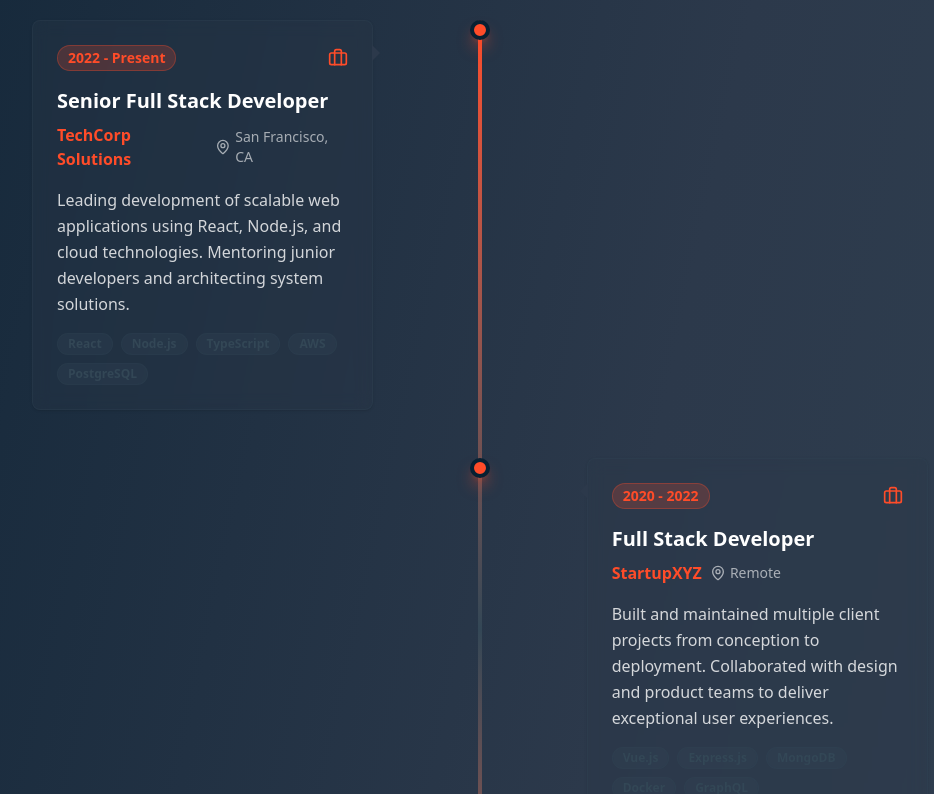
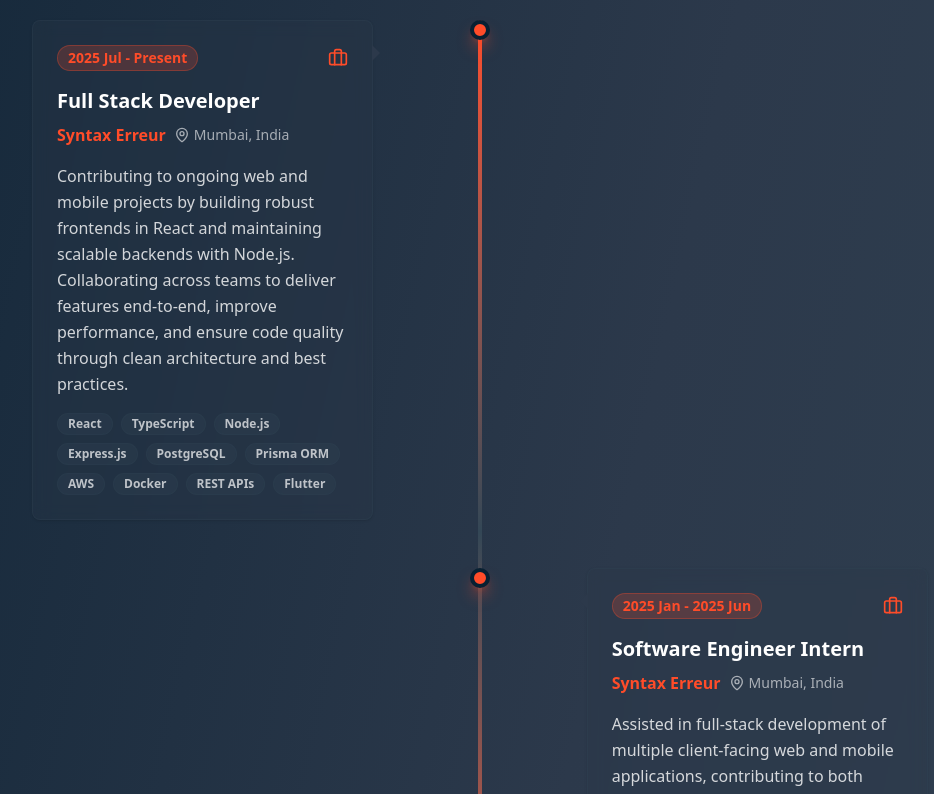
Before and after one commit to FaiqueMZM/devFolio, a React (Vite) app: page / in a window 1280 px wide. Shown: the part 1680-2474 px from the top of the page, without its empty margins (160-1094 px from the left). Built offline with nearby package versions, Linux system fonts and the light colour scheme.

Commit message:
updated experience section

```diff
--- a/src/components/experience-section.tsx
+++ b/src/components/experience-section.tsx
@@ -4,31 +4,43 @@ import { Calendar, MapPin, Briefcase } from "lucide-react";
 
 const experiences = [
   {
-    title: "Senior Full Stack Developer",
-    company: "TechCorp Solutions",
-    location: "San Francisco, CA",
-    period: "2022 - Present",
+    title: "Full Stack Developer",
+    company: "Syntax Erreur",
+    location: "Mumbai, India",
+    period: "2025 Jul - Present",
     description:
-      "Leading development of scalable web applications using React, Node.js, and cloud technologies. Mentoring junior developers and architecting system solutions.",
-    technologies: ["React", "Node.js", "TypeScript", "AWS", "PostgreSQL"],
+      "Contributing to ongoing web and mobile projects by building robust frontends in React and maintaining scalable backends with Node.js. Collaborating across teams to deliver features end-to-end, improve performance, and ensure code quality through clean architecture and best practices.",
+    technologies: [
+      "React",
+      "TypeScript",
+      "Node.js",
+      "Express.js",
+      "PostgreSQL",
+      "Prisma ORM",
+      "AWS",
+      "Docker",
+      "REST APIs",
+      "Flutter",
+    ],
   },
   {
-    title: "Full Stack Developer",
-    company: "StartupXYZ",
-    location: "Remote",
-    period: "2020 - 2022",
+    title: "Software Engineer Intern",
+    company: "Syntax Erreur",
+    location: "Mumbai, India",
+    period: "2025 Jan - 2025 Jun",
     description:
-      "Built and maintained multiple client projects from conception to deployment. Collaborated with design and product teams to deliver exceptional user experiences.",
-    technologies: ["Vue.js", "Express.js", "MongoDB", "Docker", "GraphQL"],
-  },
-  {
-    title: "Frontend Developer",
-    company: "Digital Agency",
-    location: "New York, NY",
-    period: "2019 - 2020",
-    description:
-      "Developed responsive web applications and landing pages. Optimized performance and implemented modern frontend practices.",
-    technologies: ["JavaScript", "React", "SASS", "Webpack", "Jest"],
+      "Assisted in full-stack development of multiple client-facing web and mobile applications, contributing to both frontend and backend features. Worked closely with design and product teams to implement responsive UI components and build REST APIs for real-world use cases.",
+    technologies: [
+      "React",
+      "TypeScript",
+      "Node.js",
+      "Express.js",
+      "PostgreSQL",
+      "Prisma ORM",
+      "AWS",
+      "Docker",
+      "REST APIs",
+    ],
   },
 ];
 
@@ -112,7 +124,7 @@ export function ExperienceSection() {
                           <Badge
                             key={techIndex}
                             variant="secondary"
-                            className="bg-[#334756]/30 text-[#334756] border-[#334756]/20 hover:bg-[#334756]/50 hover:text-white transition-colors"
+                            className="bg-[#334756]/30 text-white/70 border-[#334756]/20 hover:bg-[#334756]/50 hover:text-[#FF4C29] cursor-pointer transition-colors "
                           >
                             {tech}
                           </Badge>
```
